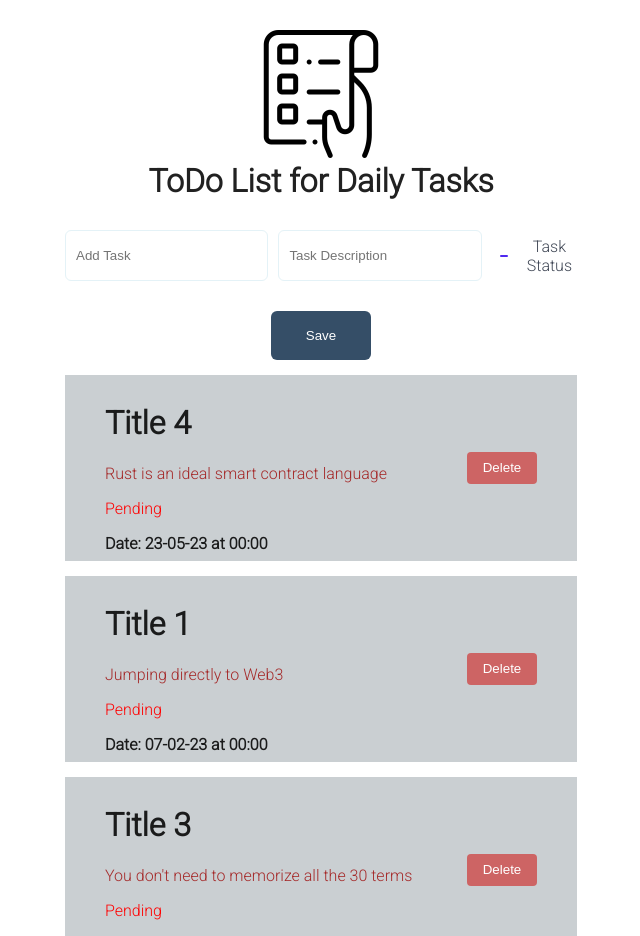
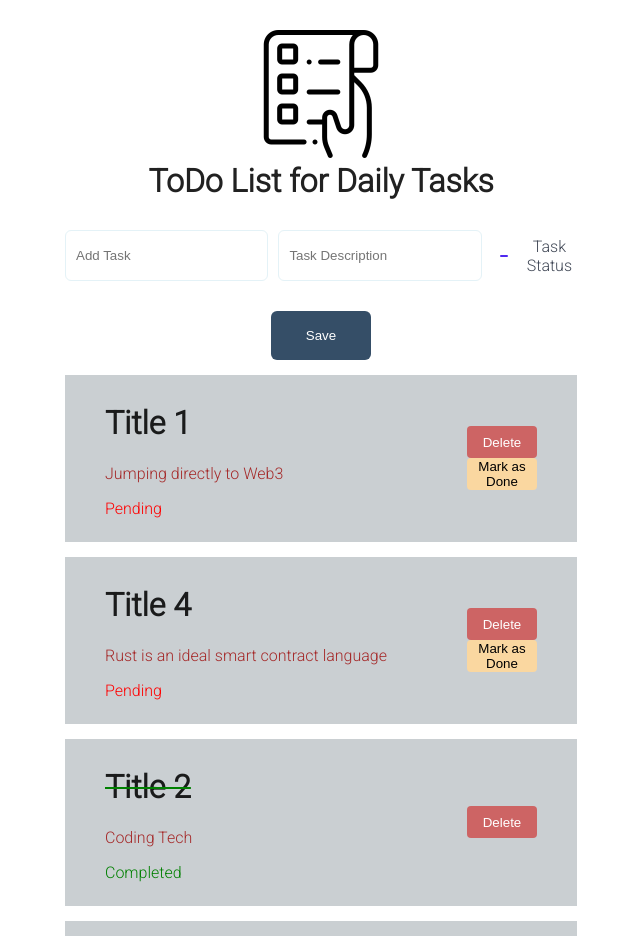
Before and after one commit to TheUsmanMirza/Todo-List, a React (Create React App) app: page / in a window 1280 px wide. Shown: the top 936 px of the page, without its empty margins (319-959 px from the left). Built offline with nearby package versions, Linux system fonts and the light colour scheme.

Commit message:
Todo List Implemented with all mentioned  functionalities

```diff
--- a/src/components/TodoItem.js
+++ b/src/components/TodoItem.js
@@ -1,19 +1,25 @@
-import React from 'react';
+import React from "react";
 import { useDispatch } from "react-redux";
-import { deleteTask } from "../redux/tasksSlice";
+import { deleteTask, updateTask } from "../redux/tasksSlice";
 
 const TodoItem = ({ id, title, desc, status }) => {
-
   const dispatch = useDispatch();
 
-	const removeTask=()=>{
+  const removeTask = () => {
     dispatch(
       deleteTask({
+        id: id,
+      })
+    );
+  };
 
-				id: id
+  const updateStatus = () => {
+    dispatch(
+      updateTask({
+        id: id,
       })
-		)
-	}
+    );
+  };
 
   function formatDate(dateString) {
     console.log(dateString);
@@ -28,26 +34,64 @@ const TodoItem = ({ id, title, desc, status }) => {
     return `${day}-${month}-${year} at ${hours}:${minutes}`;
   }
 
-
-
   return (
-		<li className="task-item" style={{backgroundColor:"#CACFD2", display:"flex", alignItems:"center"}}>
-			<div style={{textAlign:"left"}}>
-
-				<h1>{title} </h1>
-
-				<p style={{color:"brown"}}>{desc}</p>
-
-				{status ? <p style={{color:"green"}}>Completed</p> : <p style={{color:"red"}}>Pending</p>}
-
-				<b>{"Date: "+formatDate(id)}</b>
-
-
+    <li
+      className="task-item"
+      style={{
+        backgroundColor: "#CACFD2",
+        display: "flex",
+        alignItems: "center",
+      }}
+    >
+      <div style={{ textAlign: "left" }}>
+        {/* <h1>{title} </h1> */}
+        {status ? (
+          <h1
+            style={{
+              textDecoration: "line-through",
+              textDecorationColor: "green",
+              "text-decoration-thickness": "2px",
+            }}
+          >
+            {title}
+          </h1>
+        ) : (
+          <h1>{title}</h1>
+        )}
+        <p style={{ color: "brown" }}>{desc}</p>
+        {status ? (
+          <p style={{ color: "green" }}>Completed</p>
+        ) : (
+          <p style={{ color: "red" }}>Pending</p>
+        )}
+        {/* <b>{"Date: "+formatDate(id)}</b> */}
+      </div>
+      <div style={{ display: "" }}>
+        <div>
+          <button
+            className="remove-task-button"
+            onClick={() => {
+              removeTask();
+            }}
+          >
+            Delete
+          </button>
         </div>
         <div>
-				<button className="remove-task-button" onClick={()=>{
-					removeTask();
-				}}>Delete</button>
+          {status ? (
+            ""
+          ) : (
+            <button
+              className="remove-task-button"
+              style={{ backgroundColor: "#FAD7A0", color: "black" }}
+              onClick={() => {
+                updateStatus();
+              }}
+            >
+              Mark as Done
+            </button>
+          )}
+        </div>
       </div>
     </li>
   );
--- a/src/components/TodoList.js
+++ b/src/components/TodoList.js
@@ -1,40 +1,31 @@
-import React from 'react';
-import TodoItem from './TodoItem';
+import React from "react";
+import TodoItem from "./TodoItem";
 import { useSelector } from "react-redux";
 
 const TodoList = () => {
-	var todos = useSelector((state)=>{
+  var todos = useSelector((state) => {
     return state.tasks;
   });
 
   var sortedTodos = [...todos].sort((a, b) => {
-	// Compare dates in descending order (newest first)
-	if (a.id > b.id) {
-	  return -1;
+    if (a.status === true && b.status === false) {
+      return 1; // Move "done" status objects to the end
+    } else if (a.status === false && b.status === true) {
+      return -1; // Move "new" status objects to the top
+    } else {
+      return new Date(b.id) - new Date(a.id); // Sort by date in descending order
     }
-	if (a.id < b.id) {
-	  return 1;
-	}
-
-	// If dates are the same, objects with status "true" go last
-	if (a.status && !b.status) {
-	  return 1;
-	}
-	if (!a.status && b.status) {
-	  return -1;
-	}
-
-	return 0; // If all comparisons are equal
   });
-
 
   return (
     <ul className="tasks-list">
-			{/* {todos.map((todo) => ( */}
       {sortedTodos.map((todo) => (
-
-				<TodoItem id={todo.id}
-				title={todo.name}   desc={todo.desc} status={todo.status} />
+        <TodoItem
+          id={todo.id}
+          title={todo.name}
+          desc={todo.desc}
+          status={todo.status}
+        />
       ))}
     </ul>
   );
--- a/src/redux/tasksSlice.js
+++ b/src/redux/tasksSlice.js
@@ -2,24 +2,55 @@ import { createSlice } from "@reduxjs/toolkit";
 
 export const tasksSlice = createSlice({
   name: "tasks",
-    initialState:[{"id":"2023-2-7","name":"Title 1","desc":"Jumping directly to Web3", "status":false},{"id":"2023-12-14","name":"Title 2","desc":"Coding Tech", "status":false},{"id":"2023-2-3","name":"Title 3","desc":"You don't need to memorize all the 30 terms", "status":false},{"id":"2023-5-23","name":"Title 4","desc":"Rust is an ideal smart contract language", "status":false}],
-    reducers:{
-
-        addTask: (state, action)=>{
+  initialState: [
+    {
+      id: "2023-2-7",
+      name: "Title 1",
+      desc: "Jumping directly to Web3",
+      status: false,
+    },
+    { id: "2023-2-14", name: "Title 2", desc: "Coding Tech", status: true },
+    {
+      id: "2023-2-3",
+      name: "Title 3",
+      desc: "You don't need to memorize all the 30 terms",
+      status: true,
+    },
+    {
+      id: "2023-1-23",
+      name: "Title 4",
+      desc: "Rust is an ideal smart contract language",
+      status: false,
+    },
+  ],
+  reducers: {
+    addTask: (state, action) => {
       const newTask = {
         id: new Date(),
         name: action.payload.task,
         desc: action.payload.desc,
-                status: action.payload.status
-            }
+        status: action.payload.status,
+      };
       state.push(newTask);
     },
-        deleteTask: (state, action)=>{
+    deleteTask: (state, action) => {
       return state.filter((item) => item.id !== action.payload.id);
+    },
+
+    updateTask: (state, action) => {
+      return state.map((item) => {
+        if (item.id === action.payload.id) {
+          return {
+            ...item,
+            status: !item.status,
+          };
         }
-    }
+        return item;
+      });
+    },
+  },
 });
 
-export const {addTask, deleteTask} = tasksSlice.actions;
+export const { addTask, deleteTask, updateTask } = tasksSlice.actions;
 
 export default tasksSlice.reducer;
```
Also changed, not shown: src/components/AddTodo.js (+6 -14 lines). Lines whose indentation alone changed are shown as unchanged.
